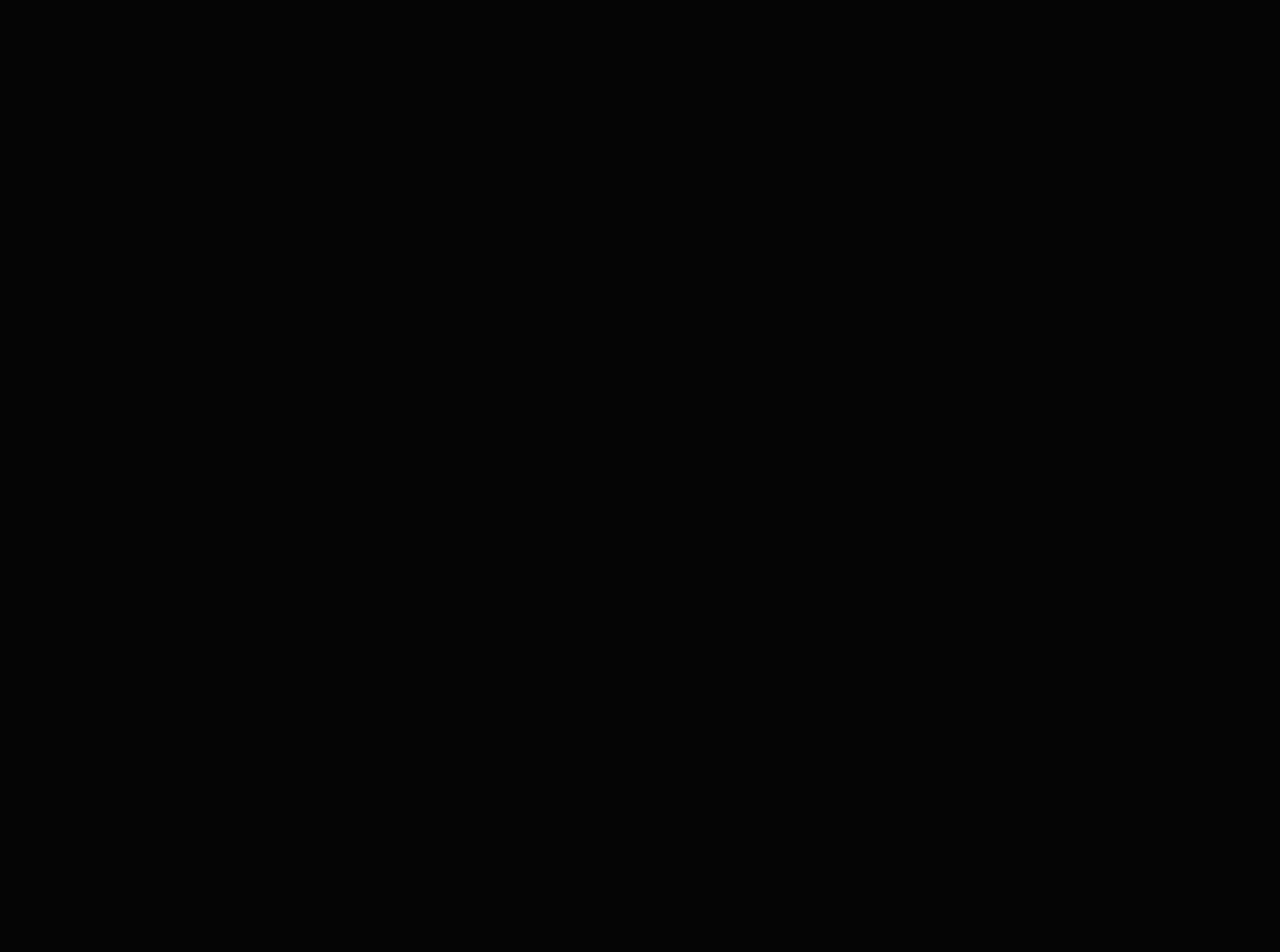
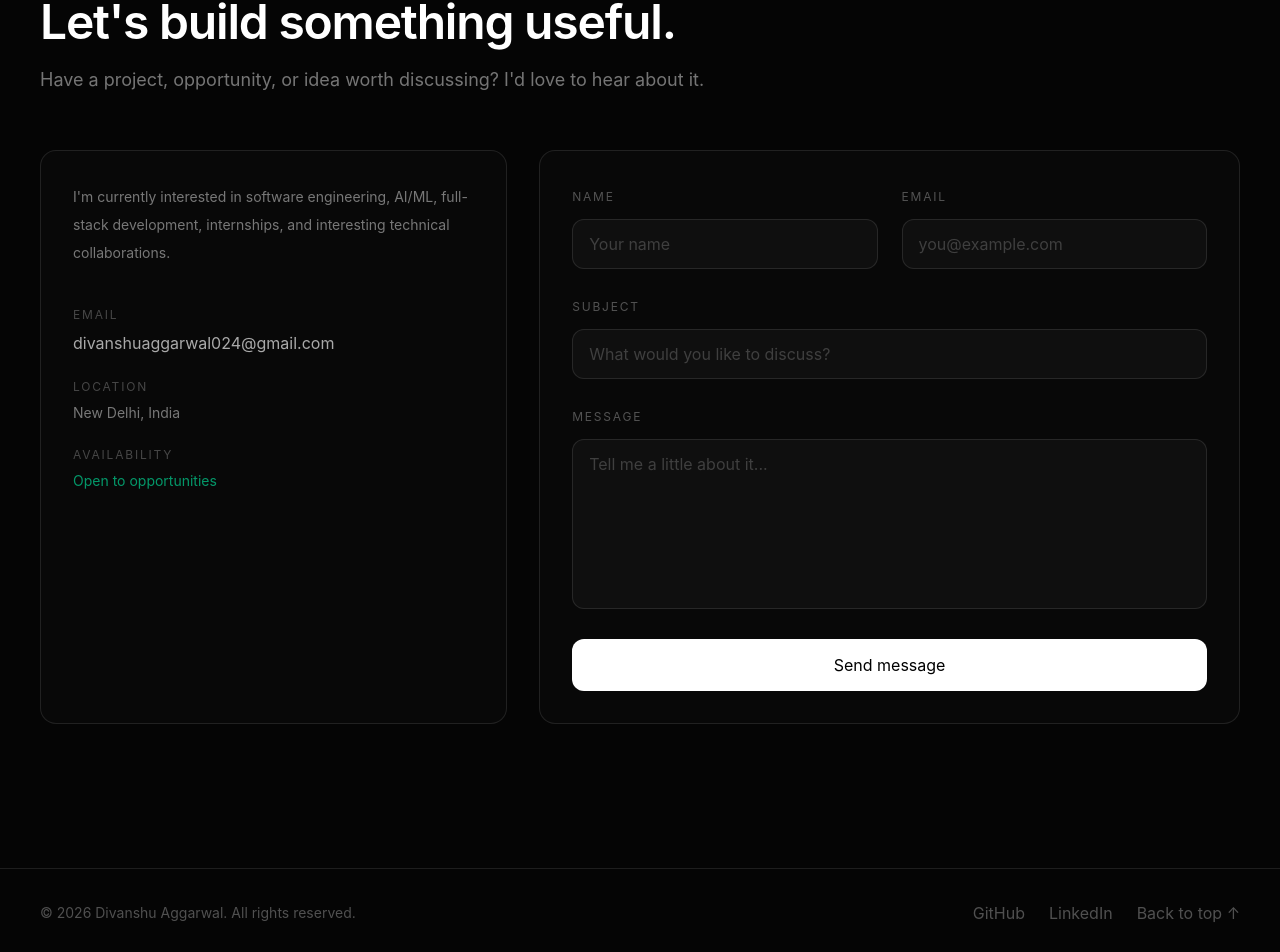
Before and after one commit to divanshuaggarwal30/portfolio, a React (Vite) app: page / in a window 1280 px wide. Shown: the part 6319-7271 px from the top of the page. Before the commit the page ends 6140 px from the top, so only its background shows below. Built offline with nearby package versions, Linux system fonts and the light colour scheme.

Commit message:
feat: complete public portfolio pages

```diff
--- a/src/App.jsx
+++ b/src/App.jsx
@@ -1,4 +1,6 @@
 import Navbar from "./components/layout/Navbar";
+import Footer from "./components/layout/Footer";
+
 import Hero from "./components/sections/Hero";
 import About from "./components/sections/About";
 import Skills from "./components/sections/Skills";
@@ -6,6 +8,7 @@ import Projects from "./components/sections/Projects";
 import Experience from "./components/sections/Experience";
 import Education from "./components/sections/Education";
 import Achievements from "./components/sections/Achievements";
+import Contact from "./components/sections/Contact";
 
 function App() {
   return (
@@ -20,7 +23,10 @@ function App() {
         <Experience />
         <Education />
         <Achievements />
+        <Contact />
       </main>
+
+      <Footer />
     </div>
   );
 }
--- a/src/components/layout/Footer.jsx
+++ b/src/components/layout/Footer.jsx
@@ -0,0 +1,44 @@
+import Container from "../common/Container";
+
+const Footer = () => {
+  return (
+    <footer className="border-t border-white/10 py-8">
+      <Container>
+        <div className="flex flex-col justify-between gap-5 sm:flex-row sm:items-center">
+          <p className="text-sm text-white/30">
+            © {new Date().getFullYear()} Divanshu Aggarwal. All rights reserved.
+          </p>
+
+          <div className="flex items-center gap-6">
+            <a
+              href="https://github.com/divanshuaggarwal30"
+              target="_blank"
+              rel="noreferrer"
+              className="text-sm text-white/30 transition hover:text-white"
+            >
+              GitHub
+            </a>
+
+            <a
+              href="https://www.linkedin.com/in/divanshu-aggarwal-522420378"
+              target="_blank"
+              rel="noreferrer"
+              className="text-sm text-white/30 transition hover:text-white"
+            >
+              LinkedIn
+            </a>
+
+            <a
+              href="#home"
+              className="text-sm text-white/30 transition hover:text-white"
+            >
+              Back to top ↑
+            </a>
+          </div>
+        </div>
+      </Container>
+    </footer>
+  );
+};
+
+export default Footer;
--- a/src/components/sections/Contact.jsx
+++ b/src/components/sections/Contact.jsx
@@ -0,0 +1,161 @@
+import { motion } from "framer-motion";
+import Container from "../common/Container";
+import SectionHeading from "../common/SectionHeading";
+
+const Contact = () => {
+  return (
+    <section
+      id="contact"
+      className="border-t border-white/10 py-28 sm:py-36"
+    >
+      <Container>
+        <SectionHeading
+          eyebrow="Contact"
+          title="Let's build something useful."
+          description="Have a project, opportunity, or idea worth discussing? I'd love to hear about it."
+        />
+
+        <div className="grid gap-8 lg:grid-cols-[0.8fr_1.2fr]">
+          {/* Contact info */}
+          <motion.div
+            initial={{ opacity: 0, y: 25 }}
+            whileInView={{ opacity: 1, y: 0 }}
+            viewport={{ once: true }}
+            transition={{ duration: 0.6 }}
+            className="rounded-2xl border border-white/10 bg-[#080808] p-7 sm:p-8"
+          >
+            <p className="text-sm leading-7 text-white/45">
+              I'm currently interested in software engineering, AI/ML,
+              full-stack development, internships, and interesting technical
+              collaborations.
+            </p>
+
+            <div className="mt-10 space-y-6">
+              <div>
+                <p className="text-xs uppercase tracking-[0.15em] text-white/25">
+                  Email
+                </p>
+
+                <a
+                  href="mailto:divanshuaggarwal024@gmail.com"
+                  className="mt-2 inline-block text-sm text-white/65 transition hover:text-white"
+                >
+                  divanshuaggarwal024@gmail.com
+                </a>
+              </div>
+
+              <div>
+                <p className="text-xs uppercase tracking-[0.15em] text-white/25">
+                  Location
+                </p>
+
+                <p className="mt-2 text-sm text-white/45">
+                  New Delhi, India
+                </p>
+              </div>
+
+              <div>
+                <p className="text-xs uppercase tracking-[0.15em] text-white/25">
+                  Availability
+                </p>
+
+                <p className="mt-2 text-sm text-emerald-400/70">
+                  Open to opportunities
+                </p>
+              </div>
+            </div>
+          </motion.div>
+
+          {/* Contact form */}
+          <motion.form
+            initial={{ opacity: 0, y: 25 }}
+            whileInView={{ opacity: 1, y: 0 }}
+            viewport={{ once: true }}
+            transition={{ duration: 0.6, delay: 0.1 }}
+            className="rounded-2xl border border-white/10 bg-[#080808] p-7 sm:p-8"
+            onSubmit={(event) => event.preventDefault()}
+          >
+            <div className="grid gap-6 sm:grid-cols-2">
+              <div>
+                <label
+                  htmlFor="name"
+                  className="text-xs uppercase tracking-[0.15em] text-white/30"
+                >
+                  Name
+                </label>
+
+                <input
+                  id="name"
+                  name="name"
+                  type="text"
+                  placeholder="Your name"
+                  className="mt-3 w-full rounded-xl border border-white/10 bg-white/[0.03] px-4 py-3 text-sm text-white outline-none placeholder:text-white/20 focus:border-white/25"
+                />
+              </div>
+
+              <div>
+                <label
+                  htmlFor="email"
+                  className="text-xs uppercase tracking-[0.15em] text-white/30"
+                >
+                  Email
+                </label>
+
+                <input
+                  id="email"
+                  name="email"
+                  type="email"
+                  placeholder="you@example.com"
+                  className="mt-3 w-full rounded-xl border border-white/10 bg-white/[0.03] px-4 py-3 text-sm text-white outline-none placeholder:text-white/20 focus:border-white/25"
+                />
+              </div>
+            </div>
+
+            <div className="mt-6">
+              <label
+                htmlFor="subject"
+                className="text-xs uppercase tracking-[0.15em] text-white/30"
+              >
+                Subject
+              </label>
+
+              <input
+                id="subject"
+                name="subject"
+                type="text"
+                placeholder="What would you like to discuss?"
+                className="mt-3 w-full rounded-xl border border-white/10 bg-white/[0.03] px-4 py-3 text-sm text-white outline-none placeholder:text-white/20 focus:border-white/25"
+              />
+            </div>
+
+            <div className="mt-6">
+              <label
+                htmlFor="message"
+                className="text-xs uppercase tracking-[0.15em] text-white/30"
+              >
+                Message
+              </label>
+
+              <textarea
+                id="message"
+                name="message"
+                rows="6"
+                placeholder="Tell me a little about it..."
+                className="mt-3 w-full resize-none rounded-xl border border-white/10 bg-white/[0.03] px-4 py-3 text-sm text-white outline-none placeholder:text-white/20 focus:border-white/25"
+              />
+            </div>
+
+            <button
+              type="submit"
+              className="mt-6 w-full rounded-xl bg-white px-5 py-3.5 text-sm font-medium text-black transition hover:bg-white/90"
+            >
+              Send message
+            </button>
+          </motion.form>
+        </div>
+      </Container>
+    </section>
+  );
+};
+
+export default Contact;
```
